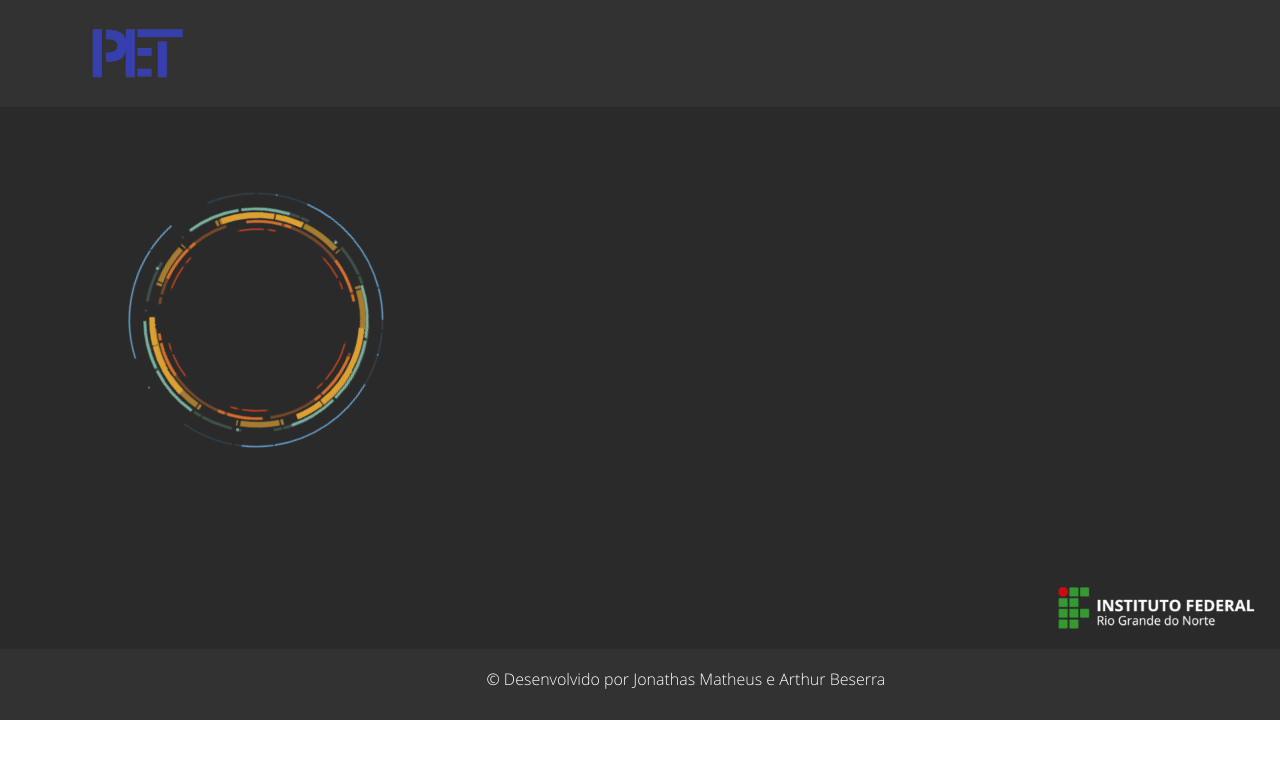
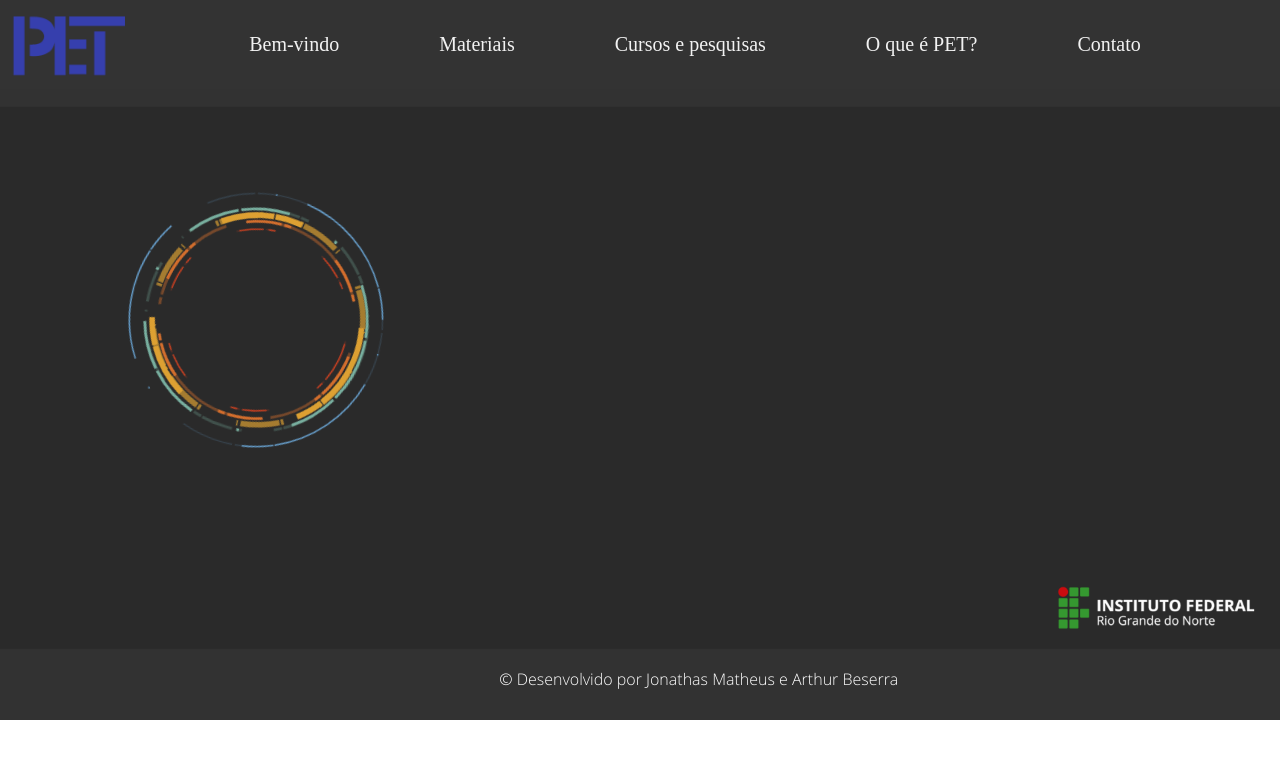
Before and after one commit to matheuscars/pet, a plain HTML site: page index.html in a window 1280 px wide. Drawn offline with Linux system fonts and the light colour scheme.

Commit message:
Update index.html

```diff
--- a/index.html
+++ b/index.html
@@ -9,7 +9,16 @@
 		<link rel="stylesheet" type="text/css" href="normalize.css" />
 	</head>
 	<body>
-
+		<div class="nav" id="minhanav"><!-- refazer -->
+			<img src="assets/pet.png" style="float: left;width: 9%;padding: 10px;"><a href="#bemvindo" class="navindo">Bem-vindo</a>
+		    	<a href="#Materiais" class="navmat">Materiais</a>
+		    	<a href="" class="navcur">Cursos e pesquisas</a>
+		    	<a href="" class="navpet">O que é PET?</a>
+		    	<a href="" class="navcont">Contato</a>
+			<a href="javascript:void(0);" class="icon" onclick="hamburguer()">
+				<i class="fa fa-bars"></i>
+			</a>
+		</div>
 					 <div style="text-align:left">
 					 <img style="margin-top:8%;margin-left:10%;width:20%" src="assets/1.svg" class="test">
  				  	 <img style="margin-top:15%;margin-left:-20.3%;width:20%" src="assets/2.svg" class="test1">
@@ -21,7 +30,7 @@
 								   <img style="margin-top:15%;margin-left:-20.3%;width:20%" src="assets/8.svg" class="test7">
 									   <img style="margin-top:15%;margin-left:-20.3%;width:20%" src="assets/10.svg" class="test9">
 									    <img style="margin-top:15%;margin-left:-20.3%;width:20%" src="assets/11.svg" class="test10">
-	 <p style="font-family: 'Open Sans'; font-weight:100;color:#FFFFFF;margin-top:17%;margin-left:38%">© Desenvolvido por Jonathas Matheus e Arthur Beserra</p>
+	 <p style="font-family: 'Open Sans'; font-weight:100;color:#FFFFFF;margin-top:17%;margin-left:39%">© Desenvolvido por Jonathas Matheus e Arthur Beserra</p>
 										 		</div>
 
 	</body>
```
